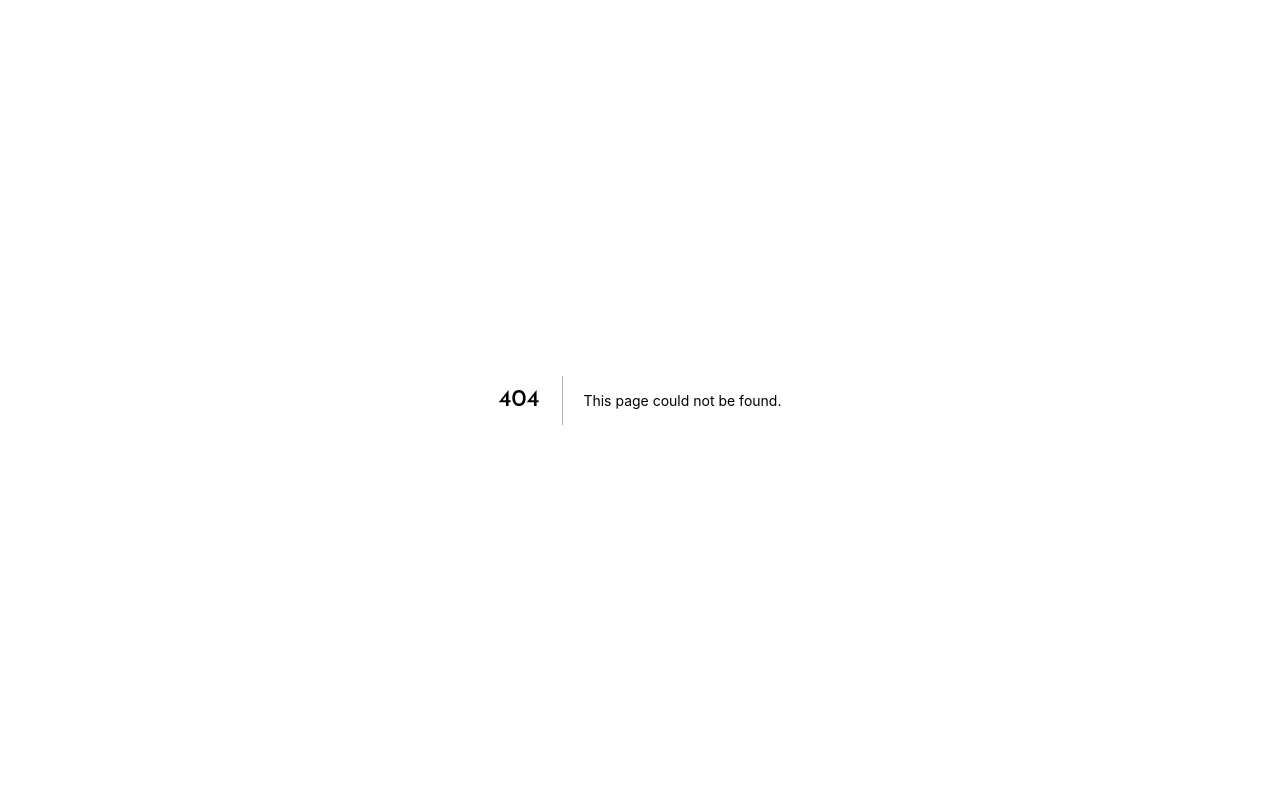
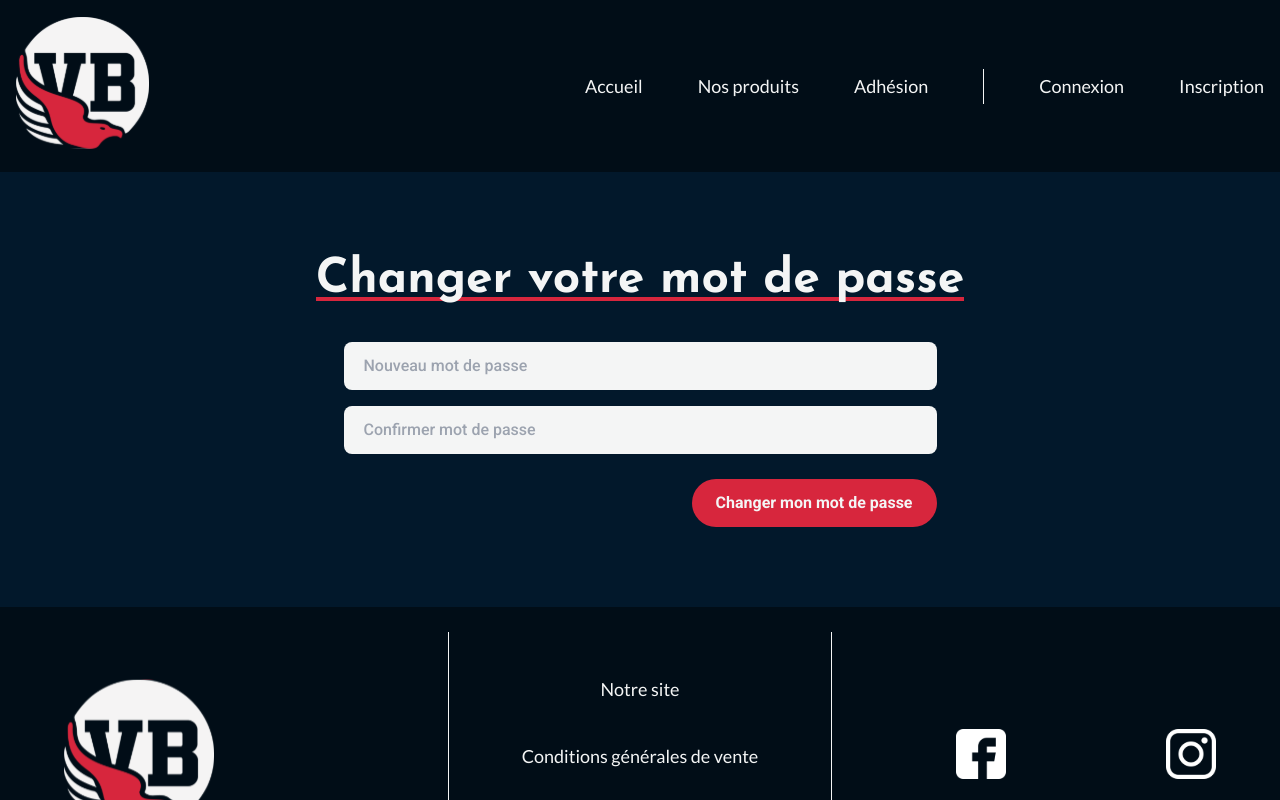
Before and after one commit to StarlingSG1/vb-bmx-shop, a Next.js app: page /password/reset/1 in a window 1280 px wide. Before the commit this address had no page. Shown: the top 800 px of the page. Built offline with nearby package versions, Linux system fonts and the light colour scheme.

Commit message:
[feature] reset password works

```diff
--- a/api/users/user.js
+++ b/api/users/user.js
@@ -13,3 +13,17 @@ export async function selfPasswordUpdate(body) {
     );
     return response.data;
 }
+
+export async function resetPassword(body){
+    const response = await axios.post(
+        `${process.env.NEXT_PUBLIC_LOCAL_BACK_URL}/users/reset-password`, {email:body}
+    );
+    return response.data;
+}
+
+export async function resetPasswordUpdate(token, body){
+    const response = await axios.post(
+        `${process.env.NEXT_PUBLIC_LOCAL_BACK_URL}/users/reset-password/${token}`, body
+    );
+    return response.data;
+}
--- a/components/molecules/articles/HomeArticle.js
+++ b/components/molecules/articles/HomeArticle.js
@@ -5,7 +5,7 @@ export default function HomeArticle({bgColor = "red",  children = "Nom du produi
             <img src="/assets/img/example.png" alt={alt} className={`lg:w-auto lg:h-auto 500:h-[85%] 350:h-[60%] h-[35%] aspect-square 500:absolute right-0  500:translate-x-1/2 lg:translate-x-0 lg:-top-20`} />
             <div className={`h-[5px] min-w-[55px] w-[55px] bg-red lg:mt-[170px] lg:rotate-0 rotate-90 hidden 500:block ${bgColor == "red" ? "bg-blue" : "bg-red"} lg:m-auto`}></div>
             <div className={`h-[55px] mx-3 min-w-[5px] w-[5px] bg-red lg:mt-[170px] block 500:hidden ${bgColor == "red" ? "bg-blue" : "bg-red"} lg:m-auto`}></div>
-            <p className="text-center lg:mt-[20px] text-xl font-josefin font-bold text-white 896:line-clamp-2">{children}</p>
+            <p className="text-center lg:mt-[20px]  font-josefin font-bold  text-white 896:line-clamp-2">{children}</p>
         </div>
     )
 }
--- a/components/molecules/navs/Footer.js
+++ b/components/molecules/navs/Footer.js
@@ -20,7 +20,7 @@ export function Footer() {
           </Link>
         </div>
         <div className="md:h-[250px] md:py-0 py-14 md:border-x md:border-white lg:w-1/3 md:w-1/2 flex md:flex-col sm:flex-row flex-col justify-center items-center gap-[40px]">
-          <a href="https://vb-bmx-club.fr" target="_blank" rel="noopener noreferrer" className="textLink 350:text-left text-center">Notre site</a>
+          <a href="https://vb-bmx-club.fr" target="_blank" rel="noreferrer" className="textLink 350:text-left text-center">Notre site</a>
           <HeaderLink href="/conditions-generales-de-vente">Conditions générales de vente</HeaderLink>
           <HeaderLink href="/politique-de-confidentialite">Mentions légales</HeaderLink>
         </div>
--- a/pages/index.js
+++ b/pages/index.js
@@ -13,7 +13,7 @@ export default function Home() {
 
     <>
       <Head>
-        <title>Accueil - Boutique BMX club Verrière le Buisson</title>
+        <title>Accueil - Boutique BMX club Verrières le Buisson</title>
         <meta name="google-site-verification" content="XWvXQ0flMMlWIuwf6unw5V0t0G1CO2L73gDX3KBhzMk" />
         <link rel="canonical" href="https://boutique.vb-bmx-club.fr/produit/" />
       </Head>
--- a/pages/password/reset.js
+++ b/pages/password/reset.js
@@ -8,28 +8,53 @@ import {
   ReturnButton,
   TextLink,
 } from "../../components/atoms";
+import { resetPassword } from "../../api/users/user";
+import { useState } from "react";
+import { toast } from "react-toastify";
 
 export default function Reset() {
+
+  const [email, setEmail] = useState("");
+  const [emailSent, setEmailSent] = useState(false);
+
+  const reset = async () => {
+    const response = await resetPassword(email)
+    setEmailSent(true)
+    toast.success(response.message)
+  }
+
+
   return (
     <>
       <Head>
         <title>Mot de passe oublié - Boutique BMX club Verrière le Buisson</title>
       </Head>
       <Template title="Mot de passe oublié" hasReturn={true}>
+        {emailSent === false ? (
+          <>
             <ReturnButton />
-        <form onSubmit={(e) => { alert("envoyer le mail"); e.preventDefault() }}>
+
+            <form onSubmit={(e) => { reset(); e.preventDefault() }}>
 
               <div className="flex items-center flex-col gap-5">
                 <BigParagraph>
                   Renseigner votre adresse mail pour recevoir un mail de changement de{" "}
                   <br /> mot de passe :
                 </BigParagraph>
-          <Input type="email" placeholder={"Adresse mail"} />
-          <div className="flex justify-end mt-2.5 w-[593px]">
+                <Input onChange={(e) => setEmail(e.target.value)} type="email" placeholder={"Adresse mail"} />
+                <div className="flex justify-center 350:justify-end mt-2.5 sm:w-[593px] w-full">
                   <Button type="submit">Envoyer email</Button>
                 </div>
               </div>
             </form>
+          </>
+        ) : (
+          <div className="shadow-card  w-full md:w-[745px] bg-white rounded-lg m-auto px-10 py-5">
+            <p className={"font-lato text-center text-intermediate font-medium mb-5"}>Un email a été envoyé</p>
+            <p className="font-lato text-bigger text-blue mb-4">Si l'email existe dans notre base de donnée, il recevra un mail pour la réinitialisation du mot de passe.</p>
+            <TextLink href="/login" className={"font-lato text-blue text-bigger"}>Retour à la page de connexion</TextLink>
+          </div>)
+        }
       </Template>
     </>
   );
--- /dev/null
+++ b/pages/password/reset/[token].js
@@ -0,0 +1,71 @@
+import Head from "next/head";
+import Image from "next/image";
+import { useEffect, useState } from "react";
+import {
+  BigParagraph,
+  Button,
+  Input,
+  IntermediateParagraph,
+  PanierButton,
+  PanierModal,
+  Paragraph,
+  Price,
+  ReturnButton,
+  Title,
+} from "../../../components/atoms";
+import { Template } from "../../../components/molecules";
+import { useRouter } from "next/router";
+import {
+  getAllFrom,
+  getOneFrom,
+  getOneFromBody,
+} from "../../../api/products/products";
+import { useUserContext } from "../../../context";
+import { toast } from "react-toastify";
+import { resetPasswordUpdate } from "../../../api/users/user";
+
+export default function Produit() {
+
+
+  const [loading, setLoading] = useState(false);
+  const [passwords, setPasswords] = useState({
+    newPassword: "",
+    confirmPassword: "",
+  });
+  const router = useRouter();
+  const { token } = router.query;
+
+
+  const handleOnClick = async () => {
+    setLoading(true);
+    const response = await resetPasswordUpdate(token, passwords);
+    if (response.error === false) {
+      toast.success("Mot de passe modifié avec succès");
+      router.push("/login");
+    }else{
+      toast.error("Une erreur est survenue, veuillez réessayer");
+    }
+    setLoading(false);
+  }
+
+  return (
+    <>
+      <Head>
+        <title>Réinitialisation mot de passe - Boutique BMX club Verrière le Buisson</title>
+      </Head>
+      <Template title="Changer votre mot de passe" hasReturn={true} panier={true}>
+        <div className="sm:w-[593px] w-full m-auto">
+          <form onSubmit={(e) => { passwords.newPassword != "" && passwords.confirmPassword != "" ? handleOnClick() : toast.error("Tous les champs doivent être renseignés"); e.preventDefault() }}>
+            <div className=" gap-4 flex flex-col items-center relative bg-blue z-10">
+              <Input type="password" placeholder={"Nouveau mot de passe"} onChange={(e) => { setPasswords({ ...passwords, newPassword: e.target.value }) }} />
+              <Input type="password" placeholder={"Confirmer mot de passe"} onChange={(e) => { setPasswords({ ...passwords, confirmPassword: e.target.value }) }} />
+            </div>
+            <div className="flex justify-end relative mt-[25px] z-10  ">
+              <Button type="submit">{loading ? "Validation..." : "Changer mon mot de passe"}</Button>
+            </div>
+          </form>
+        </div>
+      </Template>
+    </>
+  );
+}
--- a/pages/payement/canceled.js
+++ b/pages/payement/canceled.js
@@ -9,7 +9,7 @@ export default function Canceled(){
             <title>Echec paiement - Boutique BMX club Verrière le Buisson</title>
         </Head>
         <Template title="Echec de la commande">
-            <div className="shadow-card h-48 w-[800px] bg-white rounded-lg m-auto px-10 py-5">
+            <div className="shadow-card w-full md:w-[745px] bg-white rounded-lg m-auto px-10 py-5">
                 <p className={"font-lato text-red text-center text-intermediate font-medium mb-5"}>Le paiement a échoué.</p>
                 <p className="font-lato text-bigger text-blue mb-4">Vous n'avez <strong>pas été débité</strong></p>
                 <p className={"font-lato text-blue text-bigger"}>Veuillez réessayer dans quelques instants et/ou avec un autre moyen de paiement.</p>
--- a/pages/payement/success.js
+++ b/pages/payement/success.js
@@ -13,7 +13,7 @@ export default function Success(){
             <title>Confirmation de commande - Boutique BMX club Verrière le Buisson</title>
         </Head>
         <Template title="Paiement réussi">
-            <div className="shadow-card h-56 w-[800px] bg-white rounded-lg m-auto px-10 py-5">
+            <div className="shadow-card  w-full md:w-[745px] bg-white rounded-lg m-auto px-10 py-5">
                 <p className={"font-lato text-center text-intermediate font-medium mb-5"}>Merci pour votre commande</p>
                 <p className="font-lato text-bigger text-blue mb-4">Votre commande a bien été enregistré !</p>
                 <p className="font-lato text-bigger text-blue mb-4">Vous pouvez retrouver votre commande dans l'onglet <strong>Mon compte.</strong></p>
--- a/pages/register.js
+++ b/pages/register.js
@@ -69,7 +69,7 @@ export default function Register() {
               </div>
               <Input type="email" placeholder={"Adresse mail"} onChange={(e) => { setUserCredentials({ ...userCredentials, email: e.target.value }) }} />
               <Input type="password" placeholder={"Mot de passe"} onChange={(e) => { setUserCredentials({ ...userCredentials, password: e.target.value }) }} />
-              <Input type="password " placeholder={"Confirmer mot de passe"} onChange={(e) => { setUserCredentials({ ...userCredentials, confirmPassword: e.target.value }) }} />
+              <Input type="password" placeholder={"Confirmer mot de passe"} onChange={(e) => { setUserCredentials({ ...userCredentials, confirmPassword: e.target.value }) }} />
               <Input type="phone" placeholder={"Numéro de téléphone"} onChange={(e) => { setUserCredentials({ ...userCredentials, phone: e.target.value }) }} />
                 <div className="flex pl-1 gap-2">
                   <input type="checkbox" className="w-[18px] mt-1.5 aspect-square h-[18px] border border-gray-400 !text-red accent-red rounded-sm" onChange={(e) => { setUserCredentials({ ...userCredentials, conditions: e.target.checked }) }} />
```
Lines whose indentation alone changed are shown as unchanged.
